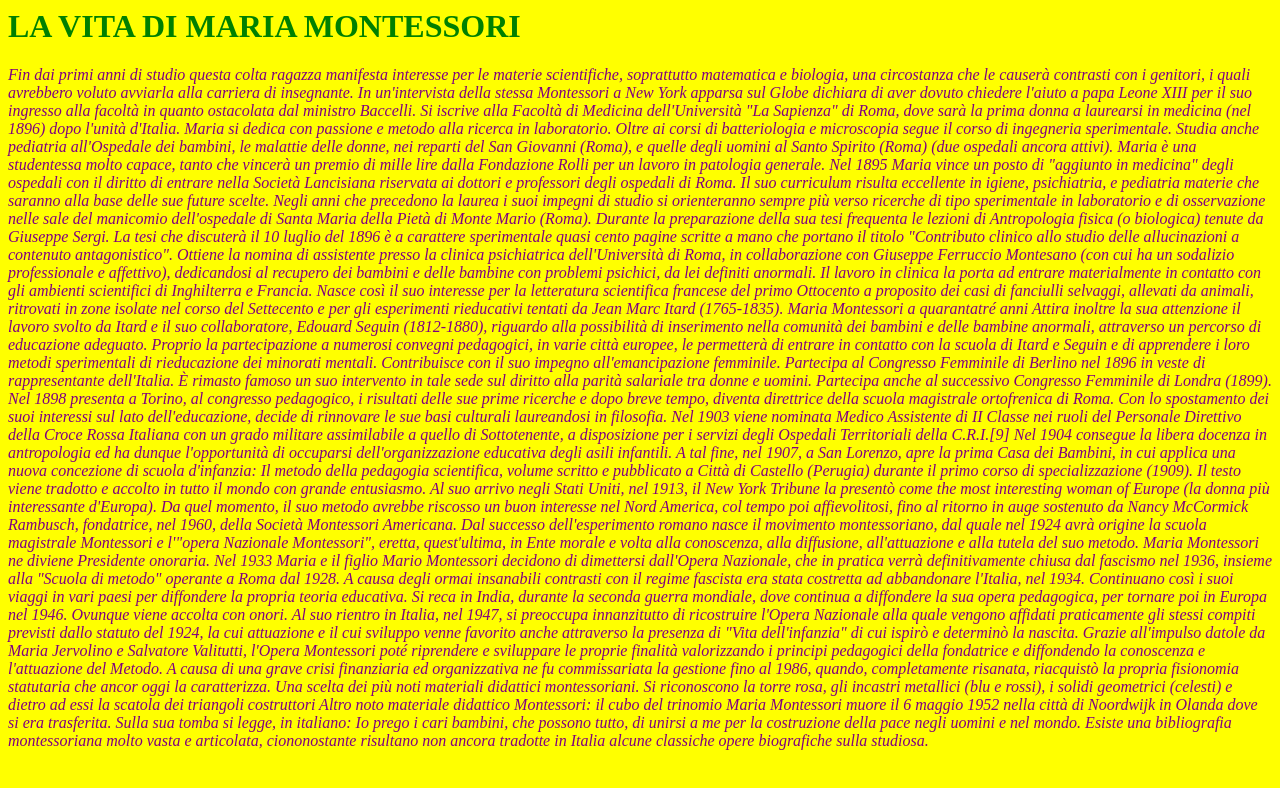
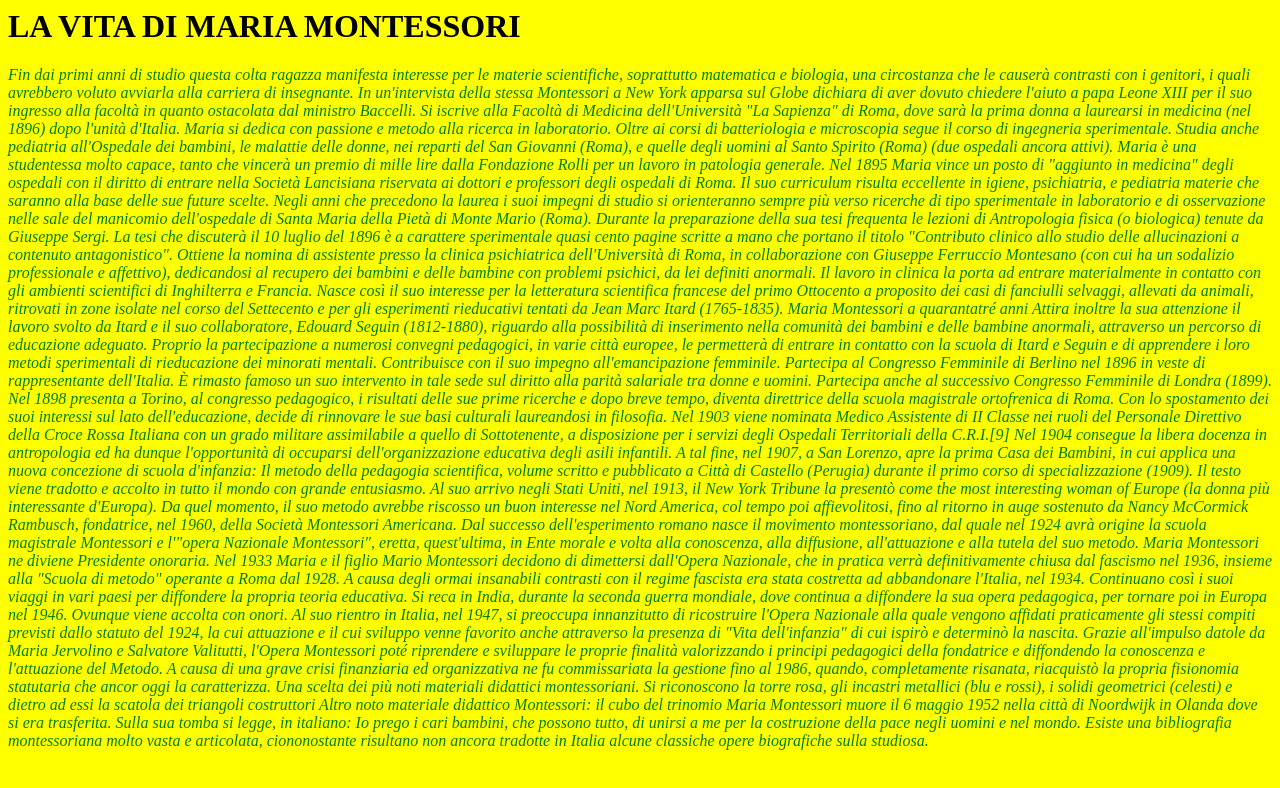
Before and after one commit to valentina-marras/valentina-marras.github.io, a plain HTML site: page src/templates/introduzione.html in a window 1280 px wide. Drawn offline with Linux system fonts and the light colour scheme.

Commit message:
Update introduzione.html

```diff
--- a/src/templates/introduzione.html
+++ b/src/templates/introduzione.html
@@ -6,14 +6,16 @@
     p {
       color:purple;
     }
-    h1 {
+    i {
       color:green;
     }
   </style>
 </head>
 <body>
 
-<h1>LA VITA DI MARIA MONTESSORI</h1>
+<h1>
+LA VITA DI MARIA MONTESSORI
+</h1>
 <p>
 <i>
 Fin dai primi anni di studio questa colta ragazza manifesta interesse per le materie scientifiche, soprattutto matematica e biologia, una circostanza che le causerà contrasti con i genitori, i quali avrebbero voluto avviarla alla carriera di insegnante. In un'intervista della stessa Montessori a New York apparsa sul Globe dichiara di aver dovuto chiedere l'aiuto a papa Leone XIII per il suo ingresso alla facoltà in quanto ostacolata dal ministro Baccelli. Si iscrive alla Facoltà di Medicina dell'Università "La Sapienza" di Roma, dove sarà la prima donna a laurearsi in medicina (nel 1896) dopo l'unità d'Italia. Maria si dedica con passione e metodo alla ricerca in laboratorio. Oltre ai corsi di batteriologia e microscopia segue il corso di ingegneria sperimentale. Studia anche pediatria all'Ospedale dei bambini, le malattie delle donne, nei reparti del San Giovanni (Roma), e quelle degli uomini al Santo Spirito (Roma) (due ospedali ancora attivi).
```
